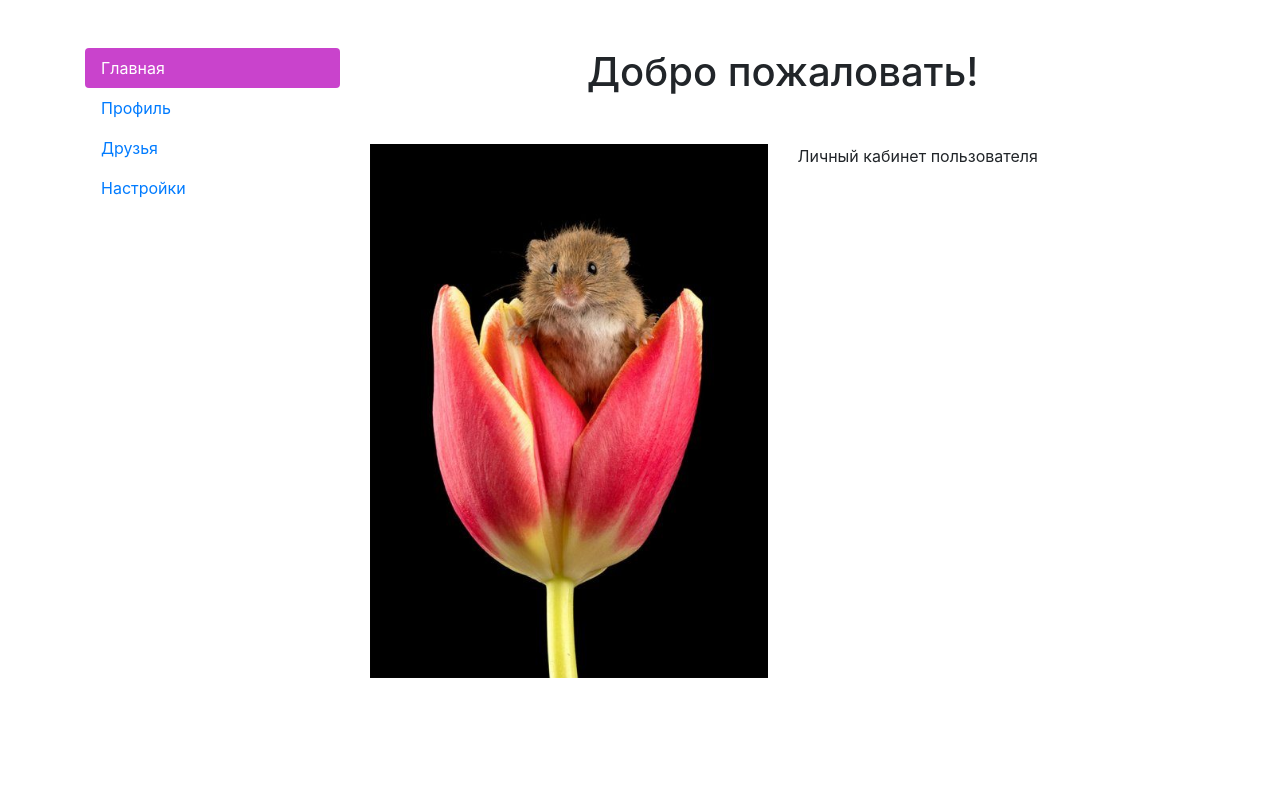
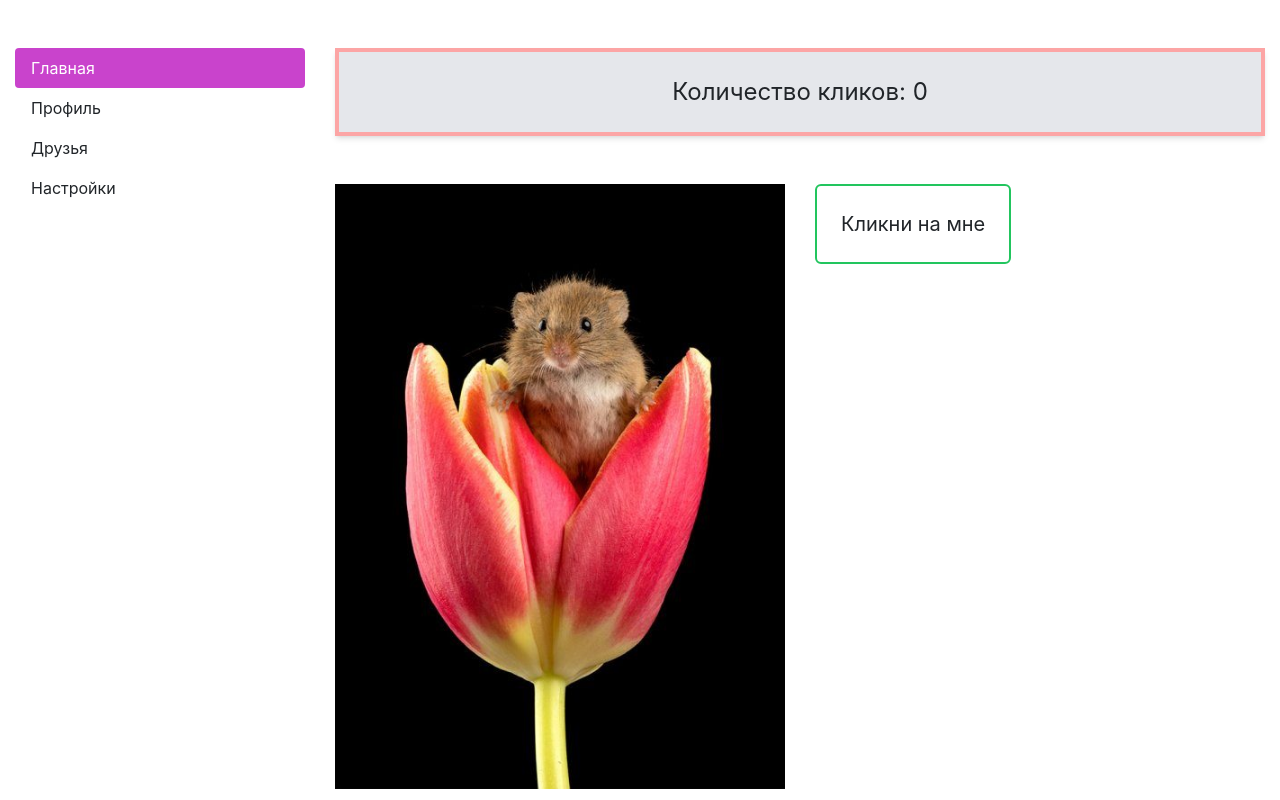
Before and after one commit to FioElena/209-app, a React (Create React App) app: page / in a window 1280 px wide. Built offline with nearby package versions, Linux system fonts and the light colour scheme.

Commit message:
add tailwind

```diff
--- a/package.json
+++ b/package.json
@@ -38,6 +38,7 @@
   },
   "devDependencies": {
     "eslint": "^8.44.0",
-    "eslint-plugin-react": "^7.32.2"
+    "eslint-plugin-react": "^7.32.2",
+    "tailwindcss": "^3.3.3"
   }
 }
--- a/src/components/Main.jsx
+++ b/src/components/Main.jsx
@@ -1,12 +1,20 @@
+import { useState } from "react";
 import image from ".././assets/img/8125378224jpg.jpg"
 export const Main = () => {
+    const [count, setCount] = useState(0);
     return (
         <>
-        <h1 className="text-center">Добро пожаловать!</h1>
-        <div className="row mt-5">
-            <div className="col-md-6"><img src={image} alt="" width="100%" /></div>
-            <div className="col-md-6">Личный кабинет пользователя</div>
-        </div>
+            <h1 className="text-2xl text-center border-4 border-red-300 p-6 shadow-md xl: shadow-2xl hower: bg-gray-200">Количество кликов: {count}</h1>
+            <div className="row mt-5">
+                <div className="col-md-6"><img src={image} alt="" width="100%" /></div>
+                <div className="col-md-6">
+                    <button className="rounded-md border-2 border-green-500 hover:bg-green-400 p-6 text-xl" onClick={() => {
+                        setCount(count + 1);
+                    }}>
+                        Кликни на мне
+                    </button>
+                </div>
+            </div>
         </>
     );
 }
--- a/src/components/Settings.jsx
+++ b/src/components/Settings.jsx
@@ -1,3 +1,24 @@
+import { useEffect, useState } from "react"
+
 export const Settings = () => {
-    return <h2>Старница настроек</h2>;
-}
+    const [advice, setAdvice] = useState("");
+    useEffect(() => {
+        const url = "https://api.adviceslip.com/advice";
+        const fetchData = async () => {
+            try {
+                const response = await fetch(url);
+                const json = await response.json();
+                console.log(json.slip.advice);
+                setAdvice(json.slip.advice);
+            } catch (error) {
+                console.log("Error: ", error);
+            }
+        };
+        fetchData();
+    },[]);
+    return (
+        <div className="container mx-auto">
+<p className="text-red-700 text-4xl p-2 border-2">{advice}</p>
+        </div>
+    )
+};
--- a/src/index.css
+++ b/src/index.css
@@ -1,3 +1,7 @@
+@tailwind base;
+@tailwind components;
+@tailwind utilities;
+
 body {
   margin: 0;
   font-family: -apple-system, BlinkMacSystemFont, 'Segoe UI', 'Roboto', 'Oxygen',
--- a/src/state.jsx
+++ b/src/state.jsx
@@ -62,6 +62,6 @@ export function getUser(userId) {
 export async function getUsers() {
     let response = await fetch("https://donella.p-host.in/getUsers");
     users = await response.json()
-    console.log(users);
+    //console.log(users);
     return users;
 }
--- /dev/null
+++ b/tailwind.config.js
@@ -0,0 +1,9 @@
+/** @type {import('tailwindcss').Config} */
+
+module.exports = {
+  content: ["./src/**/*.{js,jsx,ts,tsx}"],
+  theme: {
+    extend: {},
+  },
+  plugins: [],
+}
```
Also changed, not shown: 1 other file (tests, documents, lock files or other folders).
